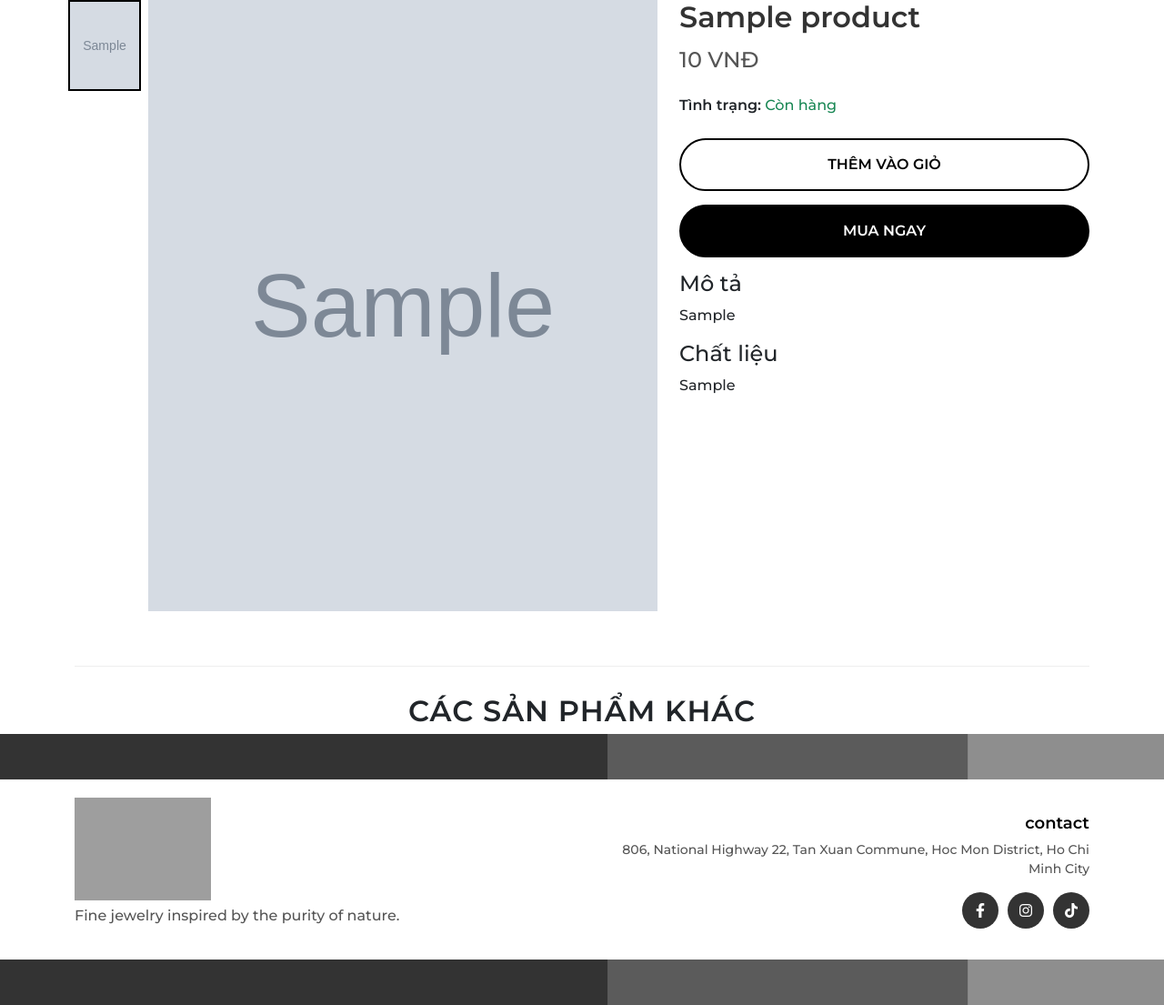
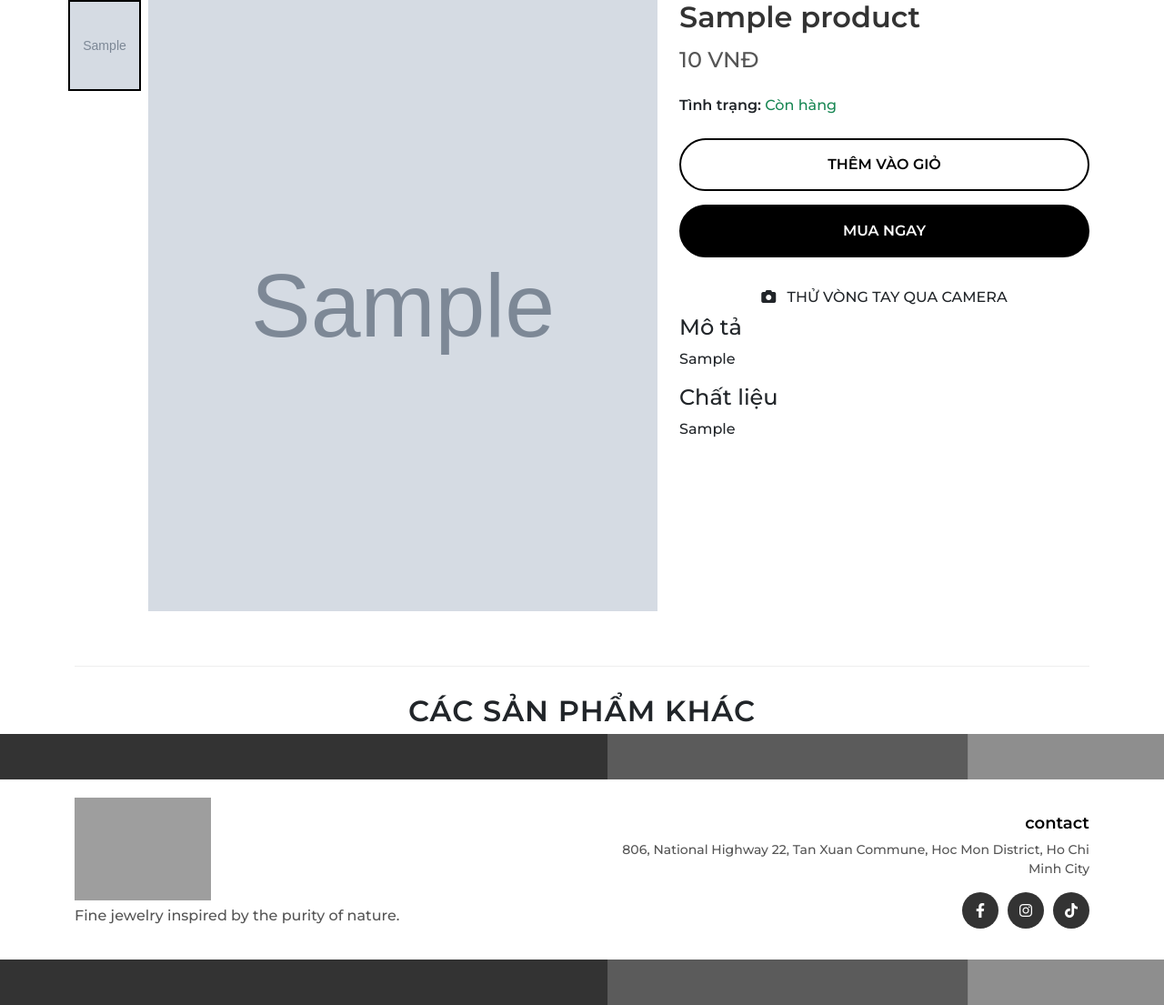
Before and after one commit to npham03/WebTrangSucNangCao, an ASP.NET Core app: page /Product/Detail/1 in a window 1280 px wide. Shown: the part 116-1221 px from the top of the page at 91% size. Run offline with ASP.NET Core 8, Linux system fonts and the light colour scheme; tables that the repository leaves empty hold one stand-in row (values such as "Sample post"); grey boxes marked "Sample" are stand-in pictures; some libraries are stand-ins or nearby versions; grey boxes are pictures that could not be loaded.

Commit message:
VÒNG TAY 2D

```diff
--- a/WebTrangSucNangCao/Controllers/ProductController.cs
+++ b/WebTrangSucNangCao/Controllers/ProductController.cs
@@ -25,7 +25,7 @@ namespace WebTrangSucNangCao.Controllers // Đổi tên namespace cho khớp pro
                 return BadRequest();
             }
 
-            Product product = _database.Products.Find(id);
+            Product? product = _database.Products.Find(id);
             if (product == null)
             {
                 // 3. Đổi HttpNotFound() thành NotFound()
--- a/WebTrangSucNangCao/views/Product/Detail.cshtml
+++ b/WebTrangSucNangCao/views/Product/Detail.cshtml
@@ -24,7 +24,7 @@
 
     .gallery-thumbnails {
         display: flex;
-        flex-Direction: column;
+        flex-direction: column;
         gap: 5px;
     }
 
@@ -193,14 +193,22 @@
 
 </style>
 
+
+
 <div class="container product-detail-page">
     <div class="row">
 
         <div class="col-md-7">
             <div class="product-gallery">
                 <div class="gallery-thumbnails">
-                    @foreach (var img in Model.Images)
-                    {<img src="@Url.Content(Url.NormalizeImagePath(img.ImagePath))" onclick="changeMainImage(this)" />}
+                    @* SỬA LỖI XUỐNG DÒNG VÀ ĐỊNH DẠNG RAZOR Ở ĐÂY *@
+                    @if (Model.Images != null)
+                    {
+                        foreach (var img in Model.Images)
+                        {
+                            <img src="@Url.Content(Url.NormalizeImagePath(img.ImagePath))" onclick="changeMainImage(this)" />
+                        }
+                    }
                 </div>
                 <div class="gallery-main-image">
                     <img id="mainProductImage" src="@Url.Content(Url.NormalizeImagePath(Model.Product.ImagePro))" />
@@ -233,7 +241,9 @@
                     <div class="variant-selector">
                         <label>Chọn Size:</label>
                         <div class="variant-options" id="variantContainer">
-                            @foreach (var variant in Model.Variants)
+                            @if (Model.Variants != null)
+                            {
+                                foreach (var variant in Model.Variants)
                                 {
                                     <button type="button"
                                             class="variant-button"
@@ -241,6 +251,7 @@
                                             @(variant.Stock <= 0 ? "disabled" : "")>
                                         @variant.VariantName
                                     </button>
+                                }
                             }
                         </div>
                     </div>
@@ -254,13 +265,30 @@
                 </form>
 
                 <form asp-controller="Cart" asp-action="BuyNow" method="post" class="cart-form">
-                    <input type="hidden" name="variantID" value="@defaultVariantId" class="selected-variant-input" />
+                    <input type="hidden" name="variantId" value="@defaultVariantId" class="selected-variant-input" />
                     <button type="submit" class="btn btn-buy-now">MUA NGAY</button>
-                </form>
+                </form> <button type="button" class="btn btn-ar-tryon" id="btnStartAR" style="width: 100%; margin-top: 10px;">
+                    <i class="fas fa-camera me-2"></i> THỬ VÒNG TAY QUA CAMERA
+                </button>
+
+                <div id="arCameraContainer" style="display: none; position: relative; width: 100%; max-width: 500px; margin-top: 15px;">
+                    <video id="arVideo" style="width: 100%; height: 100%; object-fit: cover; transform: scaleX(-1);" autoplay playsinline></video>
+                    <canvas id="arCanvas" style="position: absolute; top: 0; left: 0; width: 100%; height: 100%; transform: scaleX(-1);"></canvas>
+
+                    <div style="position: absolute; top: 10px; right: 10px; z-index: 10;">
+                        <button type="button" id="btnStopAR" class="btn btn-sm btn-danger" style="border-radius: 50%;">
+                            <i class="fas fa-times"></i> Tắt
+                        </button>
+                    </div>
+
+                    <div style="position: absolute; bottom: 10px; left: 0; right: 0; text-align: center; color: white; background: rgba(0,0,0,0.5); padding: 5px;">
+                        Đưa cổ tay của bạn vào trước Camera để thử vòng tay
+                    </div>
+                </div>
 
                 <div class="product-description-short">
                     <h4>Mô tả</h4>
-                    <p>@Html.Raw(Model.Product.DecriptionPro.Replace("\n", "<br />"))</p>
+                    <p>@Html.Raw(Model.Product.DecriptionPro != null ? Model.Product.DecriptionPro.Replace("\n", "<br />") : "")</p>
                     <h4>Chất liệu</h4>
                     <p>@Model.Product.Material</p>
                 </div>
@@ -273,7 +301,9 @@
             <div class="related-products">
                 <h2 class="text-center product-title">CÁC SẢN PHẨM KHÁC</h2>
                 <div class="row gy-4">
-                    @foreach (var product in Model.RelatedProducts)
+                    @if (Model.RelatedProducts != null)
+                    {
+                        foreach (var product in Model.RelatedProducts)
                         {
                             <div class="col-md-3">
                                 <a href="@Url.Action("Detail", "Product", new { id = product.ProductId })" class="product-card-link">
@@ -287,13 +317,14 @@
                                 </a>
                             </div>
                         }
+                    }
                 </div>
             </div>
         </div>
     </div>
 </div>
 
-@* === HTML MODAL THÔNG BÁO (Đặt ở đây là chuẩn) === *@
+@* === HTML MODAL THÔNG BÁO === *@
 <div class="modal fade" id="addedToCartModal" tabindex="-1" aria-hidden="true">
     <div class="modal-dialog modal-dialog-centered">
         <div class="modal-content" style="border-radius: 0; border: 1px solid #000;">
@@ -417,4 +448,100 @@
             });
         });
     </script>
+
+    @* SỬA LỖI: BIẾN HAI DẤU @@ ĐỂ KHÔNG BỊ LỖI LIÊN KẾT RAZOR C# *@
+    <script src="https://cdn.jsdelivr.net/npm/@@mediapipe/camera_utils/camera_utils.js" crossorigin="anonymous"></script>
+    <script src="https://cdn.jsdelivr.net/npm/@@mediapipe/hands/hands.js" crossorigin="anonymous"></script>
+
+    <script>
+        const videoElement = document.getElementById('arVideo');
+        const canvasElement = document.getElementById('arCanvas');
+        const canvasCtx = canvasElement.getContext('2d');
+        const btnStartAR = document.getElementById('btnStartAR');
+        const btnStopAR = document.getElementById('btnStopAR');
+        const arContainer = document.getElementById('arCameraContainer');
+
+        const braceletImage = new Image();
+        braceletImage.src = "@Url.Content(Url.NormalizeImagePath(Model.Product.ImagePro))";
+
+        let cameraActive = null;
+
+        const hands = new Hands({
+            locateFile: (file) => `https://cdn.jsdelivr.net/npm/@@mediapipe/hands/${file}`
+        });
+
+        hands.setOptions({
+            maxNumHands: 1,
+            modelComplexity: 1,
+            minDetectionConfidence: 0.5,
+            minTrackingConfidence: 0.5
+        });
+
+        hands.onResults(onARResults);
+
+        function onARResults(results) {
+            if (canvasElement.width !== videoElement.videoWidth) {
+                canvasElement.width = videoElement.videoWidth;
+                canvasElement.height = videoElement.videoHeight;
             }
+
+            canvasCtx.clearRect(0, 0, canvasElement.width, canvasElement.height);
+
+            if (results.multiHandLandmarks && results.multiHandLandmarks.length > 0) {
+                const landmarks = results.multiHandLandmarks[0];
+                const wrist = landmarks[0];
+                const thumbBase = landmarks[1];
+                const pinkyBase = landmarks[17];
+
+                const wristX = wrist.x * canvasElement.width;
+                const wristY = wrist.y * canvasElement.height;
+
+                const tX = thumbBase.x * canvasElement.width;
+                const tY = thumbBase.y * canvasElement.height;
+                const pX = pinkyBase.x * canvasElement.width;
+                const pY = pinkyBase.y * canvasElement.height;
+
+                const handWidth = Math.sqrt(Math.pow(pX - tX, 2) + Math.pow(pY - tY, 2));
+                const braceletWidth = handWidth * 1.6;
+                const braceletHeight = braceletWidth * (braceletImage.height / braceletImage.width || 1);
+
+                const angle = Math.atan2(pY - tY, pX - tX);
+
+                canvasCtx.save();
+                canvasCtx.translate(wristX, wristY + (braceletHeight * 0.15));
+                canvasCtx.rotate(angle);
+
+                canvasCtx.drawImage(braceletImage, -braceletWidth / 2, -braceletHeight / 2, braceletWidth, braceletHeight);
+                canvasCtx.restore();
+            }
+        }
+
+        btnStartAR.addEventListener('click', async () => {
+            arContainer.style.display = 'block';
+            btnStartAR.style.display = 'none';
+
+            if (!cameraActive) {
+                cameraActive = new Camera(videoElement, {
+                    onFrame: async () => {
+                        await hands.send({ image: videoElement });
+                    },
+                    width: 640,
+                    height: 480
+                });
+            }
+            cameraActive.start().catch(err => {
+                alert("Không thể truy cập camera. Vui lòng cấp quyền camera cho trình duyệt!");
+                console.error(err);
+            });
+        });
+
+        btnStopAR.addEventListener('click', () => {
+            if (cameraActive) {
+                cameraActive.stop();
+            }
+            arContainer.style.display = 'none';
+            btnStartAR.style.display = 'block';
+            canvasCtx.clearRect(0, 0, canvasElement.width, canvasElement.height);
+        });
+    </script>
+}
```
Lines whose indentation alone changed are shown as unchanged.
